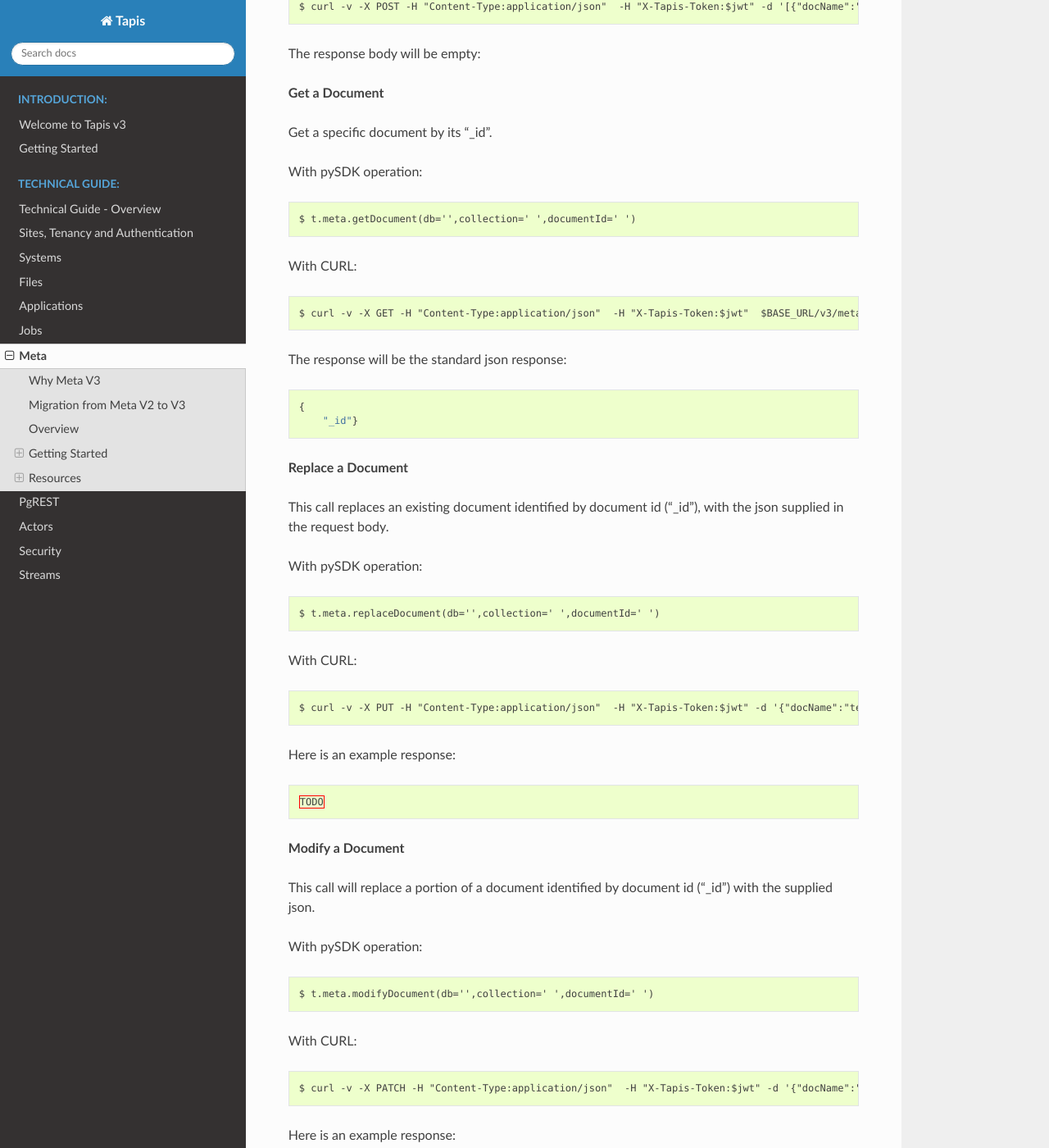
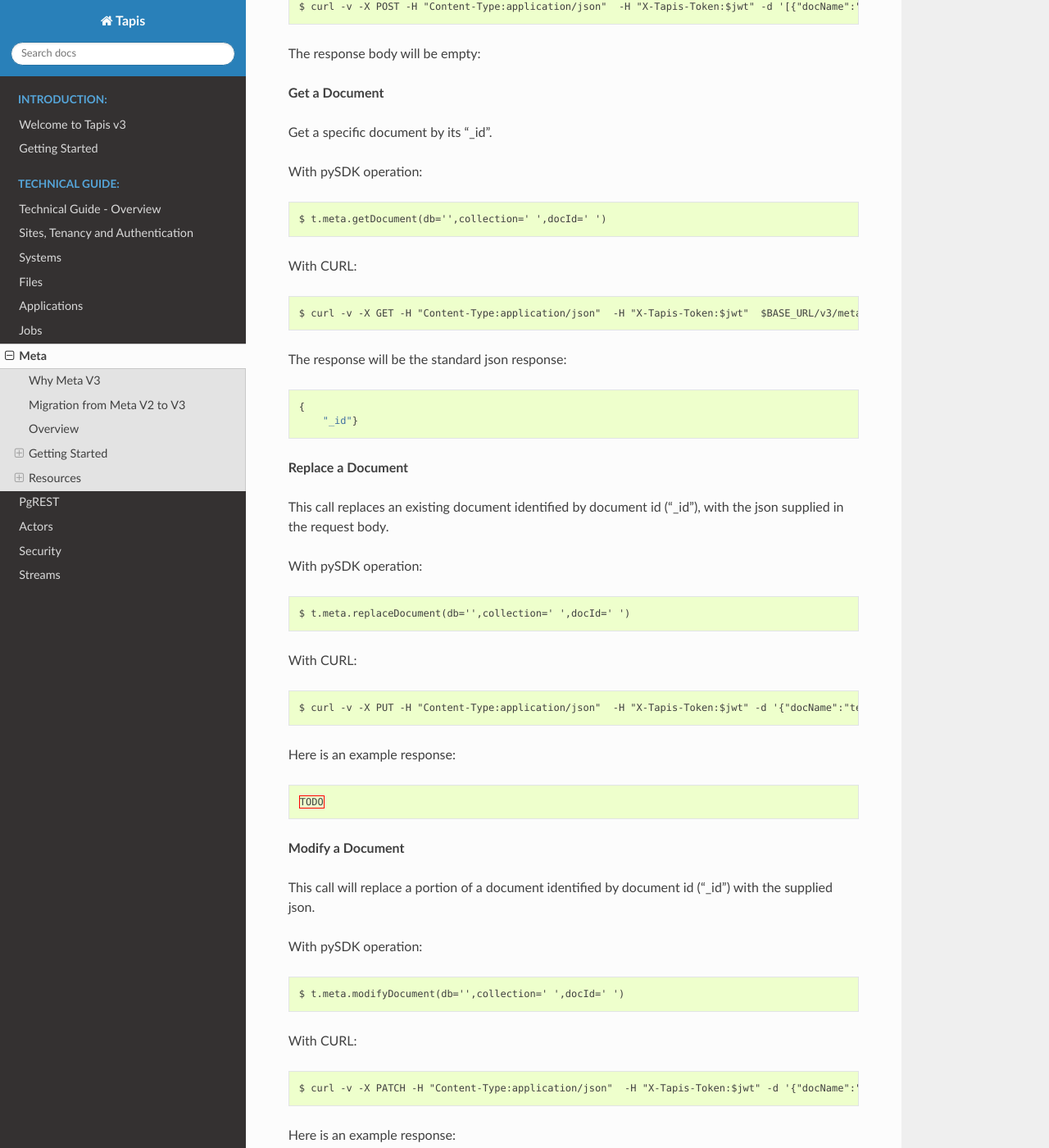
Before and after one commit to tapis-project/documentation, a Sphinx documentation site: the page built from source/technical/meta.rst, in a window 1280 px wide and 1400 px high, scrolled down 12540 px. Shown: the whole window at 82% size. Built offline with Sphinx 7.4.7 and the Read the Docs theme 2.0.0, drawn with Linux system fonts in a browser that asks for light colours; some of the changed text lies outside the part shown.

Commit message:
changed documentId to docId in meta doc

```diff
--- a/source/technical/meta.rst
+++ b/source/technical/meta.rst
@@ -661,7 +661,7 @@ With pySDK operation:
 
 .. code-block:: plaintext
 
-        $ t.meta.getDocument(db='',collection=' ',documentId=' ')
+        $ t.meta.getDocument(db='',collection=' ',docId=' ')
 
 With CURL:
 
@@ -686,7 +686,7 @@ With pySDK operation:
 
 .. code-block:: plaintext
 
-        $ t.meta.replaceDocument(db='',collection=' ',documentId=' ')
+        $ t.meta.replaceDocument(db='',collection=' ',docId=' ')
 
 With CURL:
 
@@ -711,7 +711,7 @@ With pySDK operation:
 
 .. code-block:: plaintext
 
-        $ t.meta.modifyDocument(db='',collection=' ',documentId=' ')
+        $ t.meta.modifyDocument(db='',collection=' ',docId=' ')
 
 With CURL:
 
@@ -736,7 +736,7 @@ With pySDK operation:
 
 .. code-block:: plaintext
 
-        $ t.meta.deleteDocument(db='',collection=' ',documentId=' ')
+        $ t.meta.deleteDocument(db='',collection=' ',docId=' ')
 
 With CURL:
 
```
